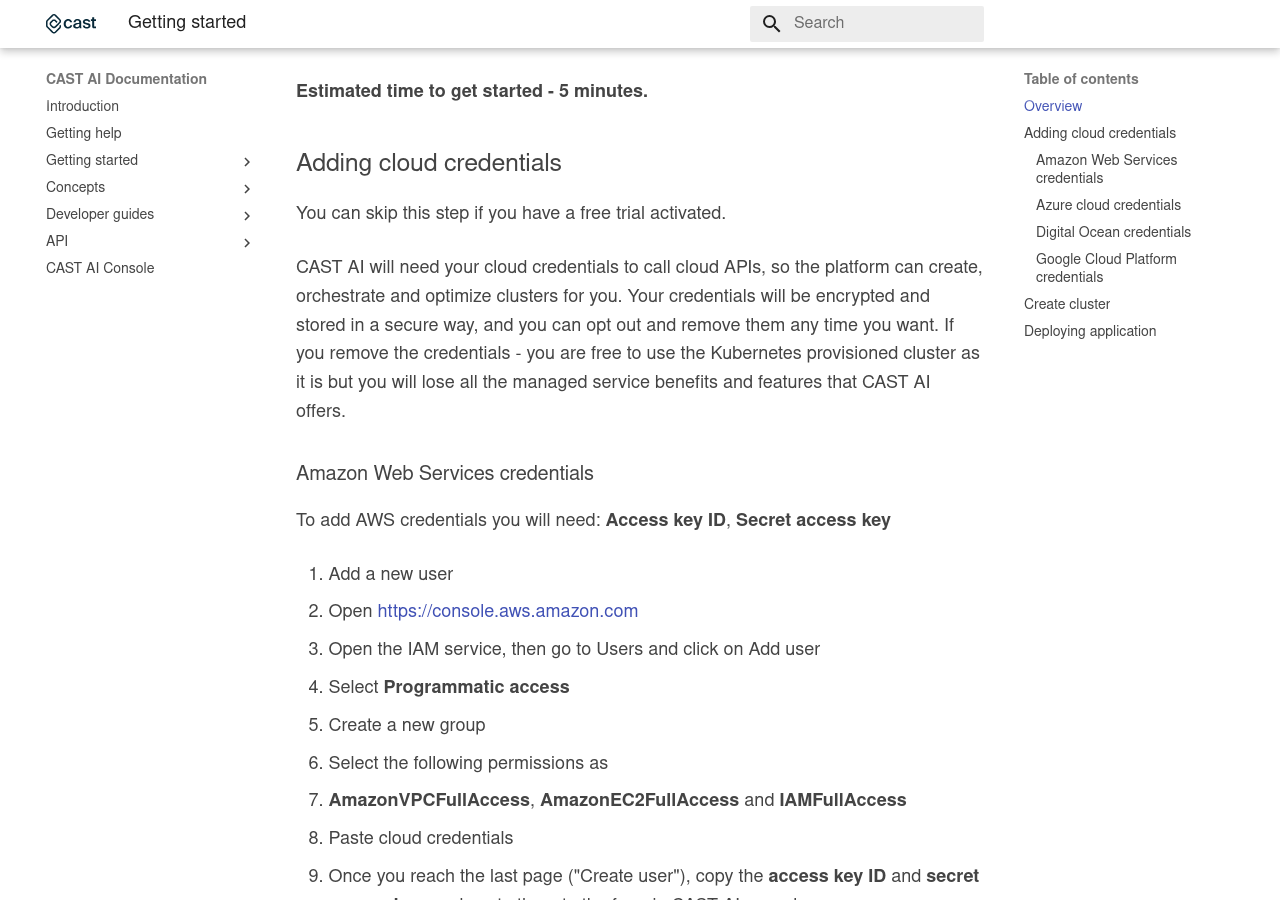
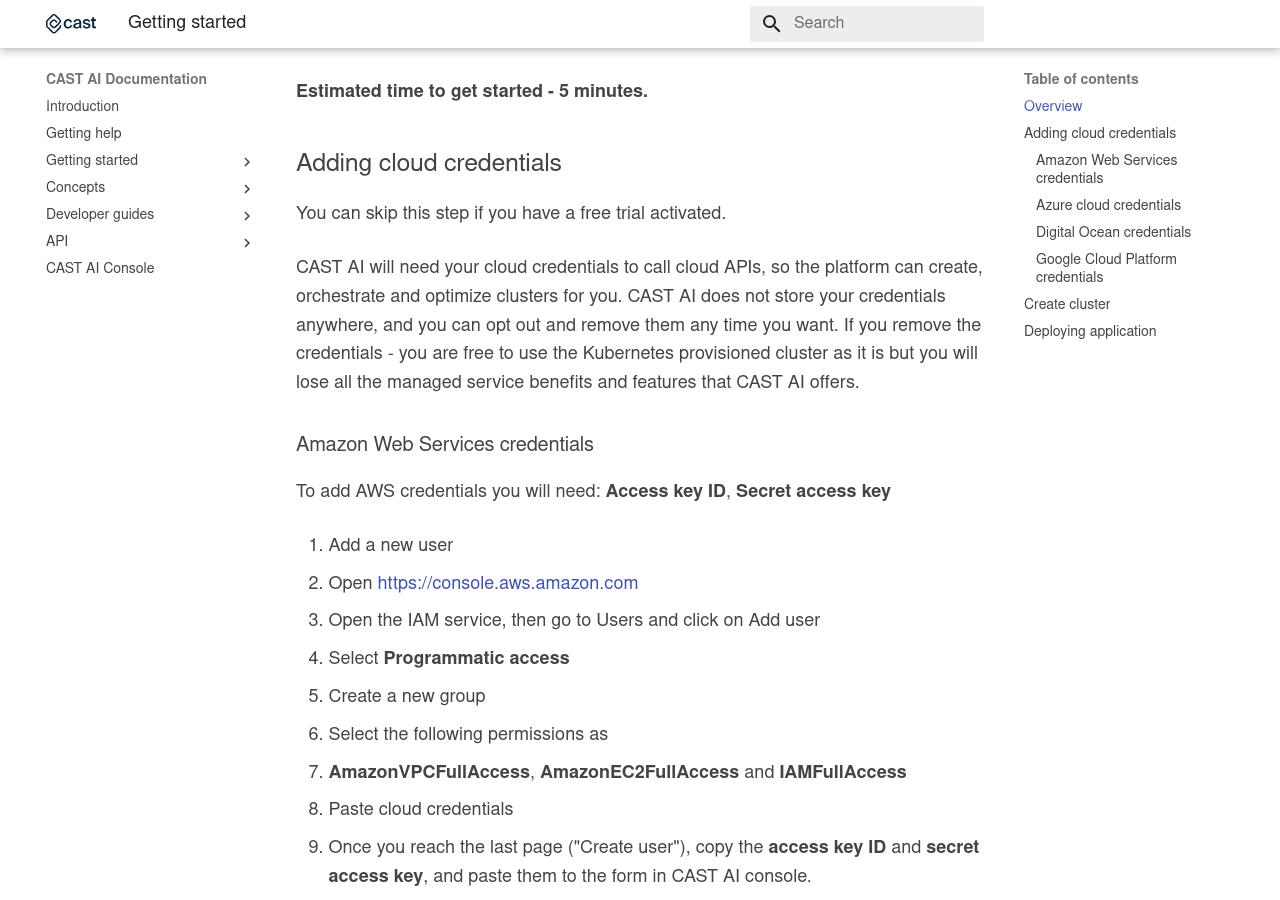
Before and after one commit to castai/docs, an MkDocs documentation site: the page built from docs/getting-started.md, in a window 1280 px wide and 900 px high, scrolled down 373 px. Built offline with MkDocs 1.6.1 and Material for MkDocs 9.7.7, drawn with Linux system fonts in a browser that asks for light colours; some web fonts are replaced.

Commit message:
Update getting-started.md

```diff
--- a/docs/getting-started.md
+++ b/docs/getting-started.md
@@ -15,7 +15,7 @@
 
 You can skip this step if you have a free trial activated.
 
-CAST AI will need your cloud credentials to call cloud APIs, so the platform can create, orchestrate and optimize clusters for you. Your credentials will be encrypted and stored in a secure way, and you can opt out and remove them any time you want. If you remove the credentials - you are free to use the Kubernetes provisioned cluster as it is but you will lose all the managed service benefits and features that CAST AI offers.
+CAST AI will need your cloud credentials to call cloud APIs, so the platform can create, orchestrate and optimize clusters for you. CAST AI does not store your credentials anywhere, and you can opt out and remove them any time you want. If you remove the credentials - you are free to use the Kubernetes provisioned cluster as it is but you will lose all the managed service benefits and features that CAST AI offers.
 
 ### Amazon Web Services credentials
 
```
